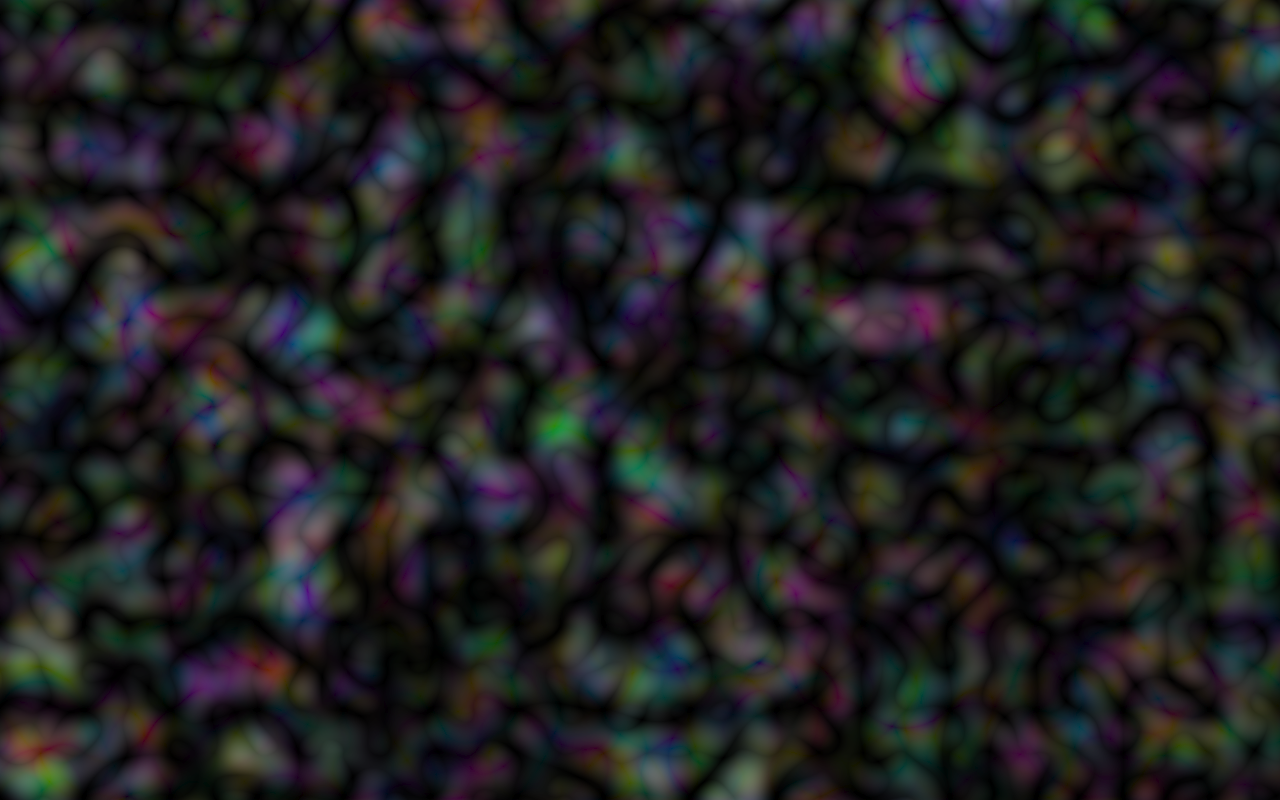
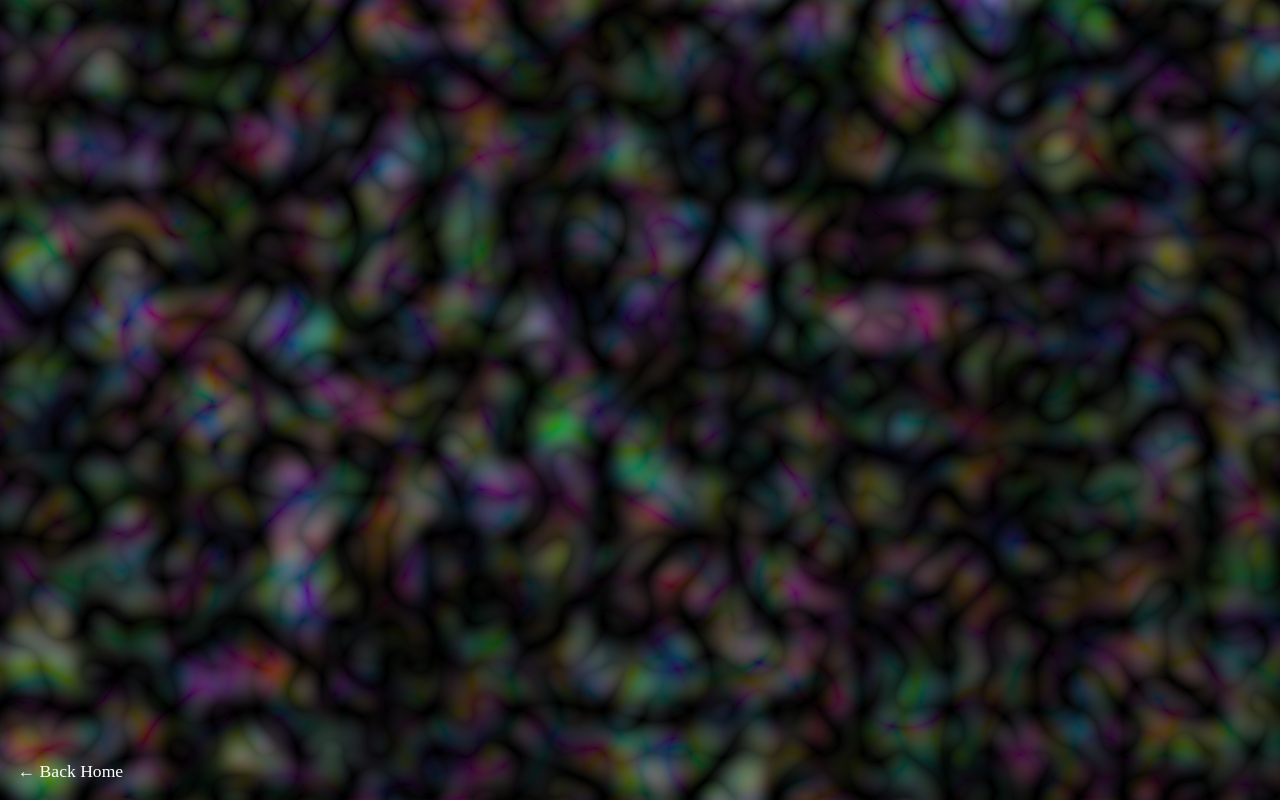
Before and after one commit to evankirkiles/s4p-s24, an Astro site: page /exercises/ambient in a window 1280 px wide. Built offline with nearby package versions, Linux system fonts and the light colour scheme; Astro itself is replaced by a stand-in of ours.

Commit message:
Added backlinks

```diff
--- a/src/pages/exercises/ambient.astro
+++ b/src/pages/exercises/ambient.astro
@@ -3,6 +3,7 @@ import BaseLayout from "@/layouts/BaseLayout.astro";
 ---
 
 <BaseLayout themeColor="#000000">
+  <a href="/">← Back Home</a>
   <svg
     viewBox="0 0 250 250"
     preserveAspectRatio="xMidYMid slice"
@@ -53,7 +54,16 @@ import BaseLayout from "@/layouts/BaseLayout.astro";
   body {
     --color-bg: #000000;
     --color-fg: #ffffff;
+    --color-hl: yellow;
     overflow: clip;
+    font-family: Times New Roman;
+  }
+
+  a {
+    position: fixed;
+    bottom: 1em;
+    left: 1em;
+    color: white;
   }
 
   svg {
```
Also changed, not shown: 1 other file.
